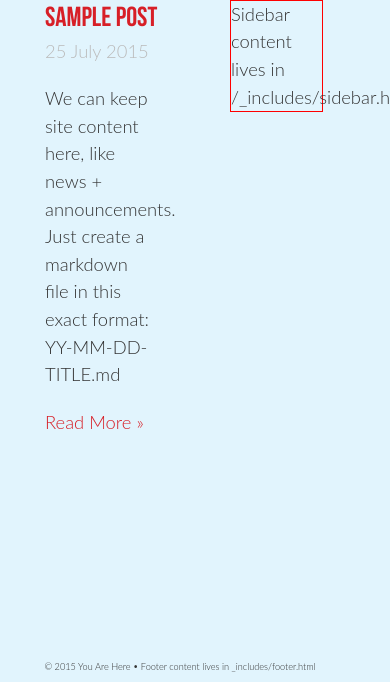
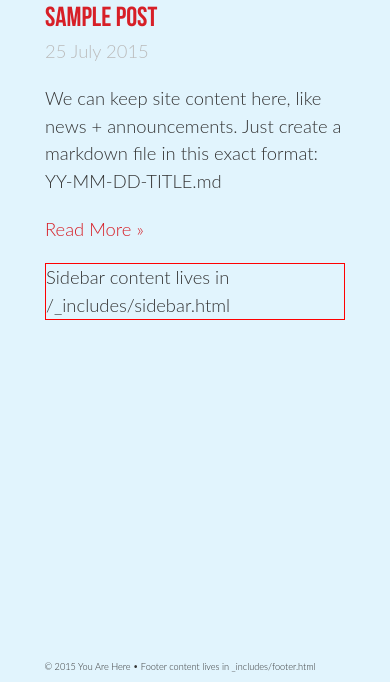
Before and after one commit to TowCenter/YouAreHere, a PHP site: page /_site/index.html in a window 390 px wide; the page is wider, and only the part inside the window is pictured. Shown: the part 202-884 px from the top of that part. Run offline with PHP 8.4, Linux system fonts and the light colour scheme; some libraries are stand-ins or nearby versions.

Commit message:
Update style.css

```diff
--- a/assets/themes/bootstrap-3/css/style.css
+++ b/assets/themes/bootstrap-3/css/style.css
@@ -408,7 +408,7 @@ header h1 {
 ================================================== */
 
 /* Smaller than standard 960 (devices and browsers) (max-width: 959px) */
-@media only screen and (max-width: 1100px) {
+@media only screen and (max-width: 1150px) {
  .sidebar {
     max-width: none;
     width:31%;
@@ -445,6 +445,7 @@ header h1 {
   }
   .content{
      width:100%;
+     max-width: none;
   }
   }
 }
@@ -473,6 +474,7 @@ header h1 {
   }
   .sidebar {
     max-width: none;
+    width:100%;
     padding: 0 30px 0 0;
   }
   .sidebar div {
@@ -485,6 +487,10 @@ header h1 {
   }
   header .social {
     display: block;
+  }
+  .content{
+     width:100%;
+     max-width: none;
   }
 }
 
@@ -501,6 +507,8 @@ header h1 {
   }
   .content {
     padding: 0;
+    width:100%;
+    max-width: none;
   }
   #footer p {
     font-size: .5em;
@@ -511,6 +519,7 @@ header h1 {
  .sidebar {
     max-width: none;
     padding: 0 30px 0 0;
+    width:100%;
   }
   #thislogo{
       margin-top:-30px;
@@ -527,6 +536,8 @@ header h1 {
   }
   .content {
     padding: 0;
+    width:100%;
+    max-width: none;
   }
   #footer p {
     font-size: .5em;
@@ -534,6 +545,7 @@ header h1 {
  .sidebar {
     max-width: none;
     padding: 0 30px 0 0;
+    width:100%;
   }
   #thislogo{
       width:100%;
```
